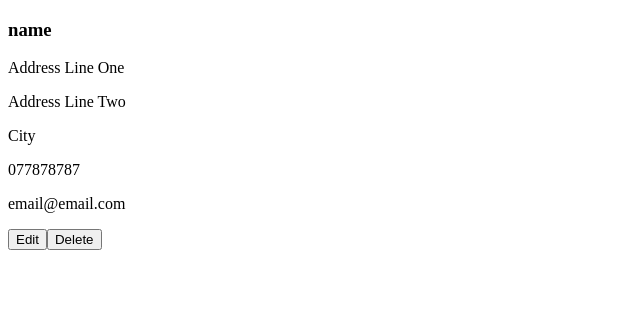
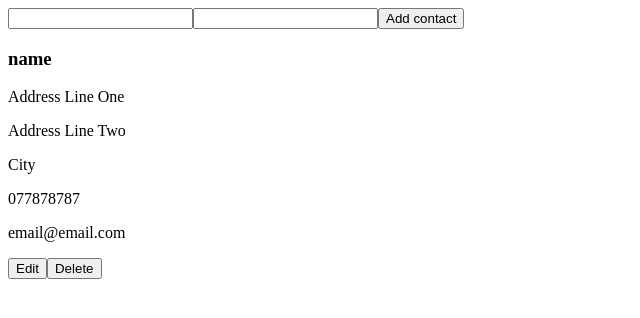
Before and after one commit to christocarr/react-address-book, a React (Create React App) app: page / in a window 1280 px wide. Shown: the top 318 px of the page, without its empty margins (0-640 px from the left). Built offline with nearby package versions, Linux system fonts and the light colour scheme.

Commit message:
Feature: create new contact functionality

```diff
--- a/src/App.js
+++ b/src/App.js
@@ -1,4 +1,5 @@
 import React, { useState } from 'react';
+import AddContact from './components/AddContact';
 import ContactList from './components/ContactList';
 
 function App() {
@@ -20,6 +21,7 @@ function App() {
 	return (
 		<div className="App">
 			<header className="App-header"></header>
+			<AddContact setContacts={setContacts} />
 			<ContactList contacts={contacts} />
 		</div>
 	);
--- /dev/null
+++ b/src/components/AddContact.js
@@ -0,0 +1,49 @@
+import React, { useState } from 'react';
+
+function AddContact({ setContacts }) {
+	const [newContact, setNewContact] = useState({
+		name: '',
+		firstLine: '',
+		secondLine: '',
+		city: '',
+		postcode: '',
+		telephone: '',
+		email: '',
+	});
+
+	const handleChange = (e) => {
+		const { name, value } = e.target;
+		console.log(name, value);
+		setNewContact((prevState) => ({
+			...prevState,
+			[name]: value,
+		}));
+	};
+
+	const handleSubmit = (e) => {
+		e.preventDefault();
+		setContacts((prevState) => [...prevState, newContact]);
+	};
+
+	return (
+		<div>
+			<form onSubmit={handleSubmit}>
+				<input
+					value={newContact.name}
+					name="name"
+					type="text"
+					onChange={handleChange}
+				/>
+				<input
+					value={newContact.firstLine}
+					name="firstLine"
+					type="text"
+					onChange={handleChange}
+				/>
+				<button>Add contact</button>
+			</form>
+		</div>
+	);
+}
+
+export default AddContact;
```
